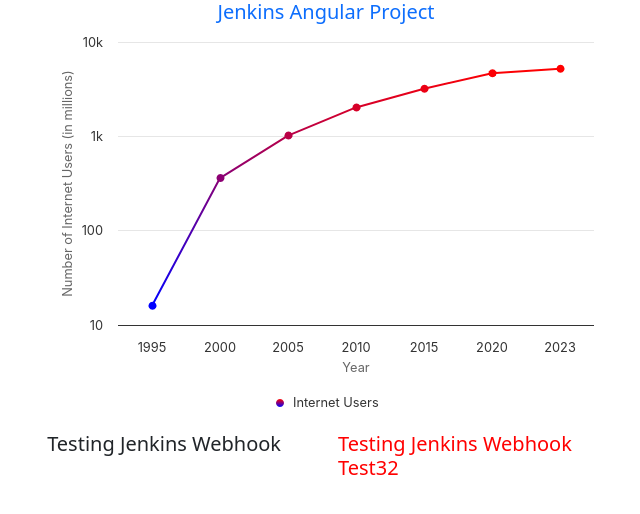
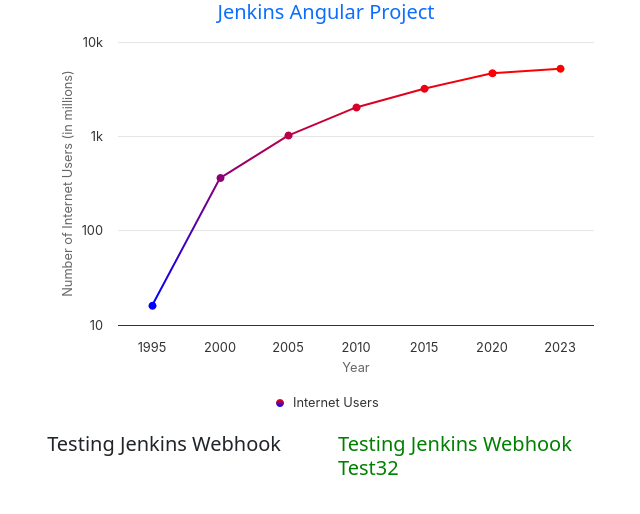
Before and after one commit to shivaparchuri/angular_jenkins, an Angular app: page / in a window 1280 px wide. Shown: the top 514 px of the page, without its empty margins (314-954 px from the left). Built offline with nearby package versions, Linux system fonts and the light colour scheme.

Commit message:
Update jenkins1.component.html1

```diff
--- a/src/app/jenkins1/jenkins1.component.html
+++ b/src/app/jenkins1/jenkins1.component.html
@@ -5,7 +5,7 @@
     <div class="col-6">
         <h5>Testing Jenkins Webhook</h5>
     </div>
-    <div class="col-6" style="color:red;">
+    <div class="col-6" style="color:green;">
         <h5>Testing Jenkins Webhook Test32</h5>
     </div>
 </div>
```
